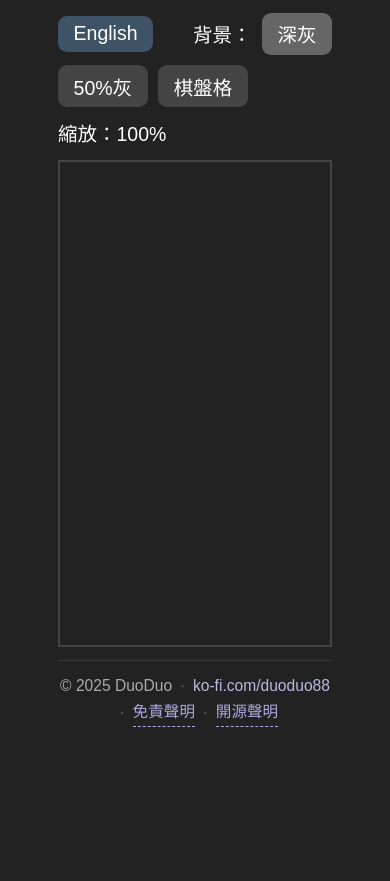
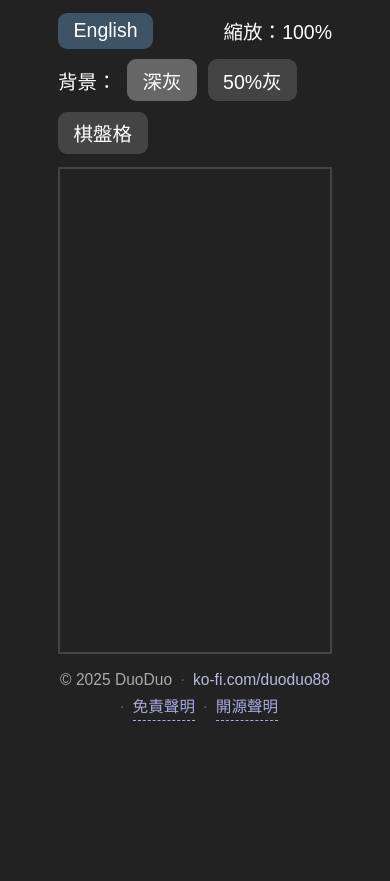
Before and after one commit to duoduo-88/MSW-Skin-Fragmenter-Web, a plain HTML site: page index.html in a window 390 px wide. Shown: the part 153-1034 px from the top of the page. Drawn offline with nearby package versions, Linux system fonts and the light colour scheme.

Commit message:
Refine preview toolbar and footer

```diff
--- a/index.html
+++ b/index.html
@@ -69,8 +69,6 @@
       flex-wrap: wrap;
       width: 100%;
       margin-top: 10px;
-      padding-top: 9px;
-      border-top: 1px solid #383838;
       color: #aaa;
       font-size: 12px;
       line-height: 1.5;
@@ -185,9 +183,8 @@
     }
 
     .zoomval {
-      min-width: 106px;
-      margin-left: 6px;
-      text-align: left;
+      margin-right: 6px;
+      text-align: right;
     }
 
     #previewAreaBox {
@@ -435,7 +432,7 @@
         flex-wrap: wrap;
         white-space: normal;
       }
-      .zoomval { margin-left: 0; }
+      .zoomval { margin-right: 0; }
       .copyright { line-height: 1.7; }
       .footer-separator { margin: 0 6px; }
     }
@@ -451,11 +448,11 @@
       <section class="left-pane" aria-label="Preview">
         <div class="preview-ctrl-bar">
           <button type="button" id="languageToggle">English</button>
+          <span class="zoomval"><span data-i18n="zoomLabel">縮放：</span><span id="zoomVal">100%</span></span>
           <span data-i18n="backgroundLabel">背景：</span>
           <button type="button" id="bg-dark" data-i18n="bgDark">深灰</button>
           <button type="button" id="bg-gray" data-i18n="bgGray">50%灰</button>
           <button type="button" id="bg-checker" data-i18n="bgChecker">棋盤格</button>
-          <span class="zoomval"><span data-i18n="zoomLabel">縮放：</span><span id="zoomVal">100%</span></span>
         </div>
         <div id="previewAreaBox">
           <div id="mainPreviewBg"></div>
```
